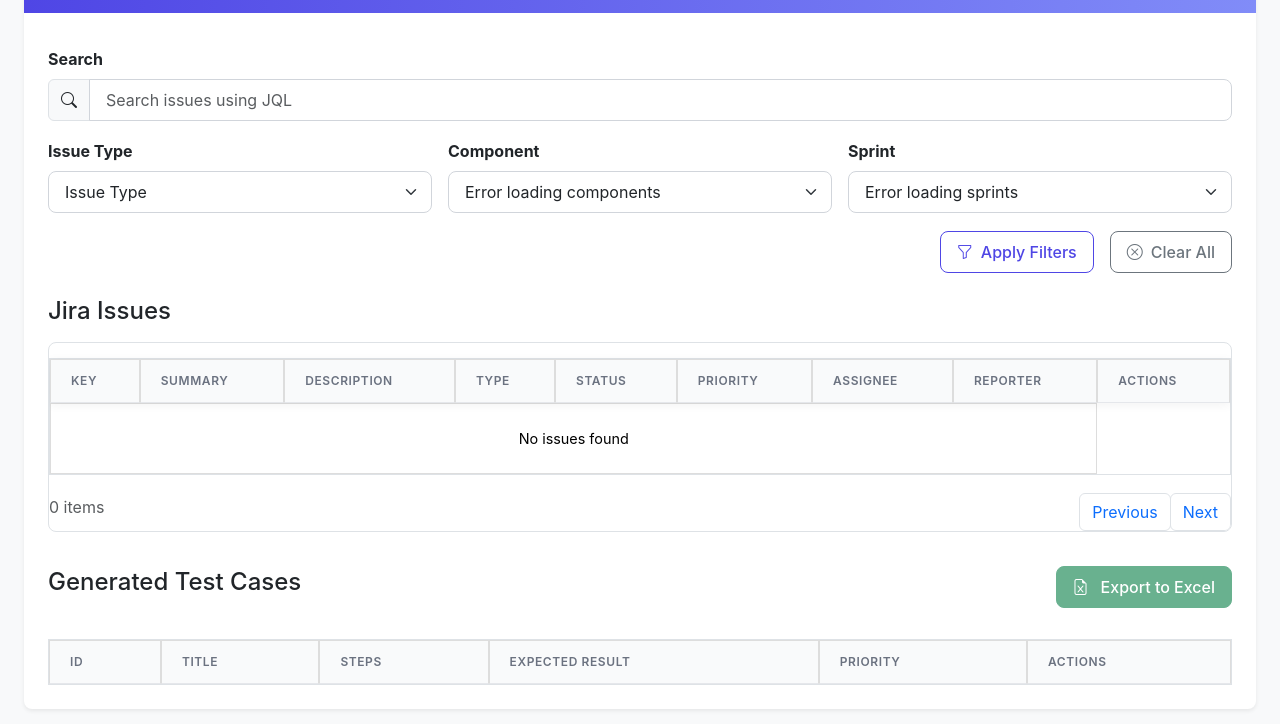
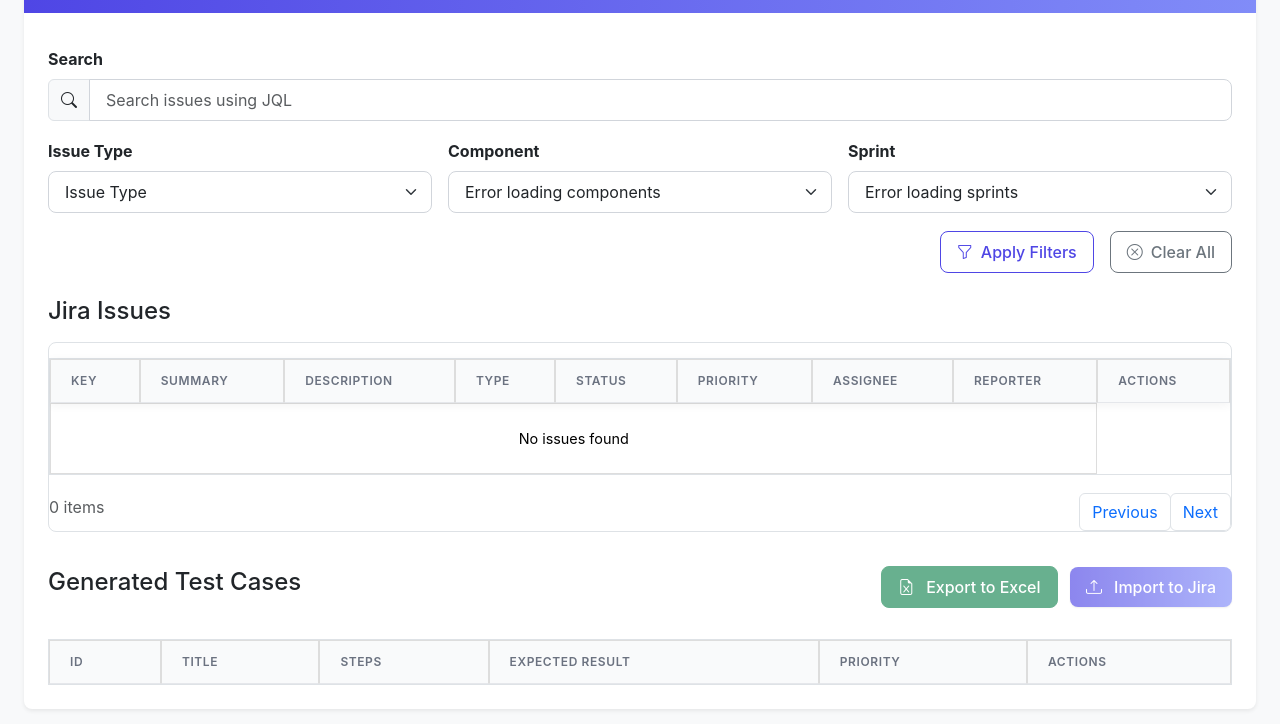
Before and after one commit to mario1918/TestCaseGenie, a plain HTML site: page Frontend/index.html in a window 1280 px wide. Shown: the part 78-802 px from the top of the page. Drawn offline with nearby package versions, Linux system fonts and the light colour scheme; no server answers.

Commit message:
Adding Import to Jira button

```diff
--- a/Frontend/index.html
+++ b/Frontend/index.html
@@ -143,9 +143,14 @@
 
             <div class="d-flex justify-content-between align-items-center mb-3">
               <h2 class="h4 mb-0">Generated Test Cases</h2>
-              <button id="exportToExcelBtn" class="btn btn-success" disabled>
-                <i class="bi bi-file-earmark-excel me-1"></i> Export to Excel
-              </button>
+              <div>
+                <button id="exportToExcelBtn" class="btn btn-success" disabled>
+                  <i class="bi bi-file-earmark-excel me-1"></i> Export to Excel
+                </button>
+                <button id="importToJiraBtn" class="btn btn-primary ms-2" disabled>
+                  <i class="bi bi-upload me-1"></i> Import to Jira
+                </button>
+              </div>
             </div>
             <div class="table-responsive">
               <table id="resultsTable" class="table table-striped table-hover">
```
